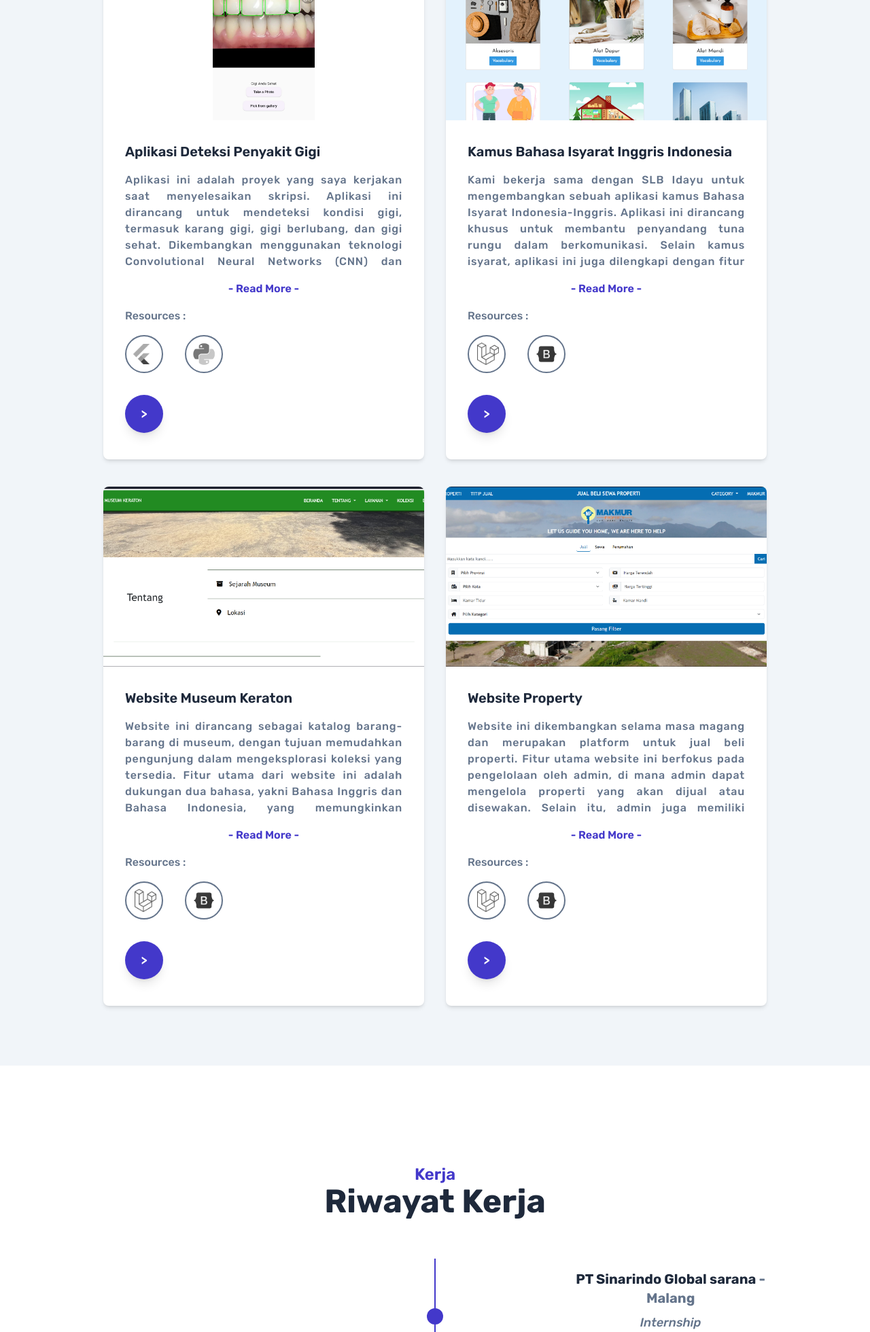
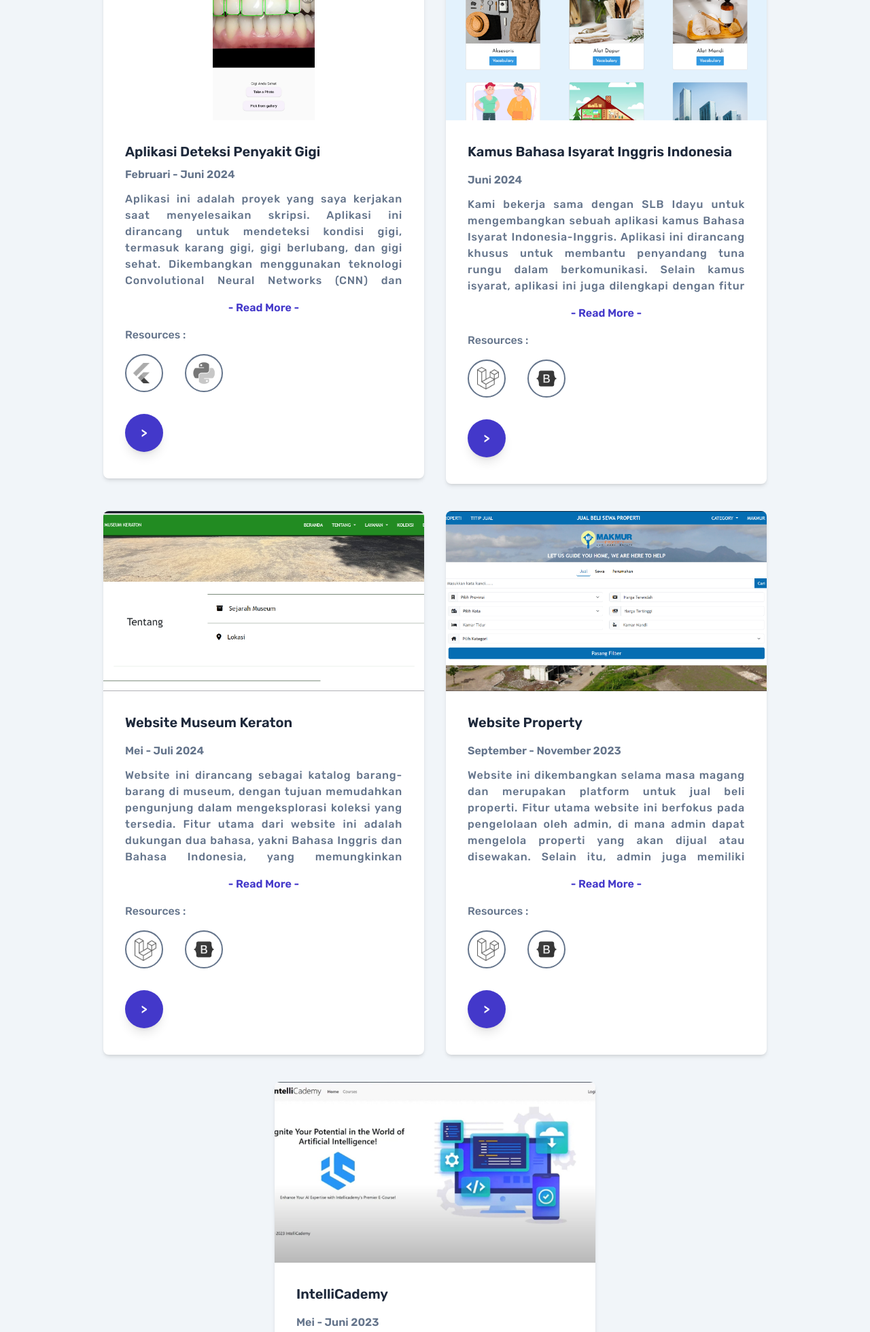
Before and after one commit to auryno19/auryno19.github.io, a PHP site: page / in a window 1280 px wide. Shown: the part 1701-3661 px from the top of the page at 68% size. Run offline with PHP 8.4, Linux system fonts and the light colour scheme; style sheets or scripts are compiled from the project's sources.

Commit message:
update project

```diff
--- a/index.html
+++ b/index.html
@@ -330,11 +330,13 @@
               />
               <div class="px-8 py-4">
                 <h2
-                  class="my-4 text-xl font-semibold text-dark dark:text-white"
+                  class="mb-2 mt-4 text-xl font-semibold text-dark dark:text-white"
                 >
                   Aplikasi Deteksi Penyakit Gigi
                 </h2>
-
+                <p class="mb-3 font-semibold text-secondary">
+                  Februari - Juni 2024
+                </p>
                 <input
                   type="checkbox"
                   class="readmore hidden"
@@ -394,7 +396,7 @@
                   <span
                     class="absolute left-6 top-1/4 truncate opacity-0 transition duration-300 group-hover:opacity-100"
                   >
-                    go to link
+                    Go to link
                   </span>
                   <span
                     class="absolute left-1/2 top-1/4 -translate-x-1/2 transition duration-700 group-hover:left-2/3 group-hover:translate-x-6"
@@ -420,6 +422,7 @@
                 >
                   Kamus Bahasa Isyarat Inggris Indonesia
                 </h2>
+                <p class="mb-3 font-semibold text-secondary">Juni 2024</p>
                 <input
                   type="checkbox"
                   class="readmore hidden"
@@ -478,7 +481,7 @@
                   <span
                     class="absolute left-6 top-1/4 truncate opacity-0 transition duration-300 group-hover:opacity-100"
                   >
-                    go to link
+                    Go to link
                   </span>
                   <span
                     class="absolute left-1/2 top-1/4 -translate-x-1/2 transition duration-700 group-hover:left-2/3 group-hover:translate-x-6"
@@ -504,6 +507,7 @@
                 >
                   Website Museum Keraton
                 </h2>
+                <p class="mb-3 font-semibold text-secondary">Mei - Juli 2024</p>
                 <input
                   type="checkbox"
                   class="readmore hidden"
@@ -556,13 +560,13 @@
                 </div>
                 <a
                   target="_blank"
-                  href="https://museum-keraton-sumenep.com"
+                  href="https://github.com/auryno19/museum-app"
                   class="card-link card-link-dark group"
                 >
                   <span
                     class="absolute left-6 top-1/4 truncate opacity-0 transition duration-300 group-hover:opacity-100"
                   >
-                    go to link
+                    Go to link
                   </span>
                   <span
                     class="absolute left-1/2 top-1/4 -translate-x-1/2 transition duration-700 group-hover:left-2/3 group-hover:translate-x-6"
@@ -588,6 +592,9 @@
                 >
                   Website Property
                 </h2>
+                <p class="mb-3 font-semibold text-secondary">
+                  September - November 2023
+                </p>
                 <input
                   type="checkbox"
                   class="readmore hidden"
@@ -646,7 +653,102 @@
                   <span
                     class="absolute left-6 top-1/4 truncate opacity-0 transition duration-300 group-hover:opacity-100"
                   >
-                    go to link
+                    Go to link
+                  </span>
+                  <span
+                    class="absolute left-1/2 top-1/4 -translate-x-1/2 transition duration-700 group-hover:left-2/3 group-hover:translate-x-6"
+                  >
+                    >
+                  </span>
+                </a>
+              </div>
+            </div>
+          </div>
+          <div class="mb-2 w-full p-4 md:w-1/2">
+            <div
+              class="w-full overflow-hidden rounded-lg bg-white shadow-md dark:bg-dark"
+            >
+              <img
+                src="./public/img/portfolio/intellicademy.jpeg"
+                alt="Website Property"
+                class="aspect-video w-full object-cover"
+              />
+              <div class="px-8 py-4">
+                <h2
+                  class="my-4 text-xl font-semibold text-dark dark:text-white"
+                >
+                  IntelliCademy
+                </h2>
+                <p class="mb-3 font-semibold text-secondary">Mei - Juni 2023</p>
+                <input
+                  type="checkbox"
+                  class="readmore hidden"
+                  id="read-more-5"
+                />
+                <div class="readmore-slide">
+                  <p
+                    class="text-justify text-base font-medium tracking-wider text-secondary"
+                  >
+                    Intellicademy adalah sebuah website e-course yang memiliki
+                    tiga role utama, yaitu admin, teacher, dan student, di mana
+                    masing-masing role memiliki fungsinya sendiri. Website ini
+                    dibangun menggunakan framework Laravel untuk back-end dan
+                    Bootstrap untuk front-end. Selain itu, website ini juga
+                    dilengkapi dengan fitur payment gateway yang terintegrasi
+                    dengan Midtrans. Saya berperan sebagai developer back-end
+                    dalam pengembangan proyek ini.
+                  </p>
+                </div>
+                <label for="read-more-5" class="cursor-pointer">
+                  <div
+                    class="mt-4 text-center font-semibold text-primary hover:text-dark dark:text-white dark:hover:opacity-75"
+                  >
+                    <p class="readmore-text-4">- Read More -</p>
+                  </div>
+                </label>
+                <div class="my-4">
+                  <p class="text-base font-medium text-secondary">
+                    Resources :
+                  </p>
+                </div>
+                <div class="my-4 flex">
+                  <div
+                    class="group mr-4 flex h-14 w-14 items-center justify-center rounded-full border-2 border-secondary transition duration-300 hover:border-0 hover:bg-secondary"
+                  >
+                    <img
+                      src="./public/img/laravel.png"
+                      alt="logo laravel"
+                      class="w-8 translate-x-[2px] grayscale transition duration-300 group-hover:grayscale-0"
+                    />
+                  </div>
+                  <div
+                    class="group mx-4 flex h-14 w-14 items-center justify-center rounded-full border-2 border-secondary transition duration-300 hover:border-0 hover:bg-secondary"
+                  >
+                    <img
+                      src="./public/img/bootstrap.png"
+                      alt="logo bootstrap"
+                      class="w-10 grayscale transition duration-300 group-hover:grayscale-0"
+                    />
+                  </div>
+                  <div
+                    class="group mx-4 flex h-14 w-14 items-center justify-center rounded-full border-2 border-secondary transition duration-300 hover:border-0 hover:bg-secondary"
+                  >
+                    <img
+                      src="./public/img/midtrans.png"
+                      alt="logo midtrans"
+                      class="w-6 grayscale transition duration-300 group-hover:grayscale-0"
+                    />
+                  </div>
+                </div>
+                <a
+                  target="_blank"
+                  href="https://www.youtube.com/watch?v=M2bXywQXCF8&t=16s"
+                  class="card-link card-link-dark group"
+                >
+                  <span
+                    class="absolute left-6 top-1/4 truncate opacity-0 transition duration-300 group-hover:opacity-100"
+                  >
+                    Go to link
                   </span>
                   <span
                     class="absolute left-1/2 top-1/4 -translate-x-1/2 transition duration-700 group-hover:left-2/3 group-hover:translate-x-6"
@@ -1219,33 +1321,33 @@
               </li>
             </ul>
           </div>
-          <!-- <div class="mb-12 w-full px-4 md:w-1/3">
+          <!-- <div class="w-full px-4 mb-12 md:w-1/3">
             <h3 class="mb-5 text-xl font-semibold text-white">
               Kategori Tulisan
             </h3>
             <ul class="text-slate-300">
               <li>
-                <a href="#" class="mb-3 inline-block hover:text-primary"
+                <a href="#" class="inline-block mb-3 hover:text-primary"
                   >Teknologi</a
                 >
               </li>
               <li>
-                <a href="#" class="mb-3 inline-block hover:text-primary"
+                <a href="#" class="inline-block mb-3 hover:text-primary"
                   >Gaya Hidup</a
                 >
               </li>
               <li>
-                <a href="#" class="mb-3 inline-block hover:text-primary"
+                <a href="#" class="inline-block mb-3 hover:text-primary"
                   >Programming</a
                 >
               </li>
               <li>
-                <a href="#" class="mb-3 inline-block hover:text-primary"
+                <a href="#" class="inline-block mb-3 hover:text-primary"
                   >Gaya Hidup</a
                 >
               </li>
               <li>
-                <a href="#" class="mb-3 inline-block hover:text-primary"
+                <a href="#" class="inline-block mb-3 hover:text-primary"
                   >Programming</a
                 >
               </li>
--- a/public/js/script.js
+++ b/public/js/script.js
@@ -82,9 +82,17 @@ const texts = document.querySelectorAll('[class^="readmore-text-"]');
 readmores.forEach((readmore, index) => {
   readmore.addEventListener("change", () => {
     if (texts[index]) {
-      texts[index].innerHTML = readmore.checked
-        ? "- Read Less -"
-        : "- Read More -";
+      texts[index].innerHTML = readmore.checked;
+      if (texts[index]) {
+        if (readmore.checked) {
+          texts[index].innerHTML = "- Read Less -";
+        } else {
+          texts[index].innerHTML = "- Read Less -";
+          setTimeout(() => {
+            texts[index].innerHTML = "- Read More -";
+          }, 800);
+        }
+      }
     } else {
       console.error(
         `Tidak ditemukan elemen readmore-text dengan indeks ${index}`,
--- a/src/css/input.css
+++ b/src/css/input.css
@@ -82,4 +82,7 @@
   [id^="read-more-"]:checked + div {
     @apply h-auto max-h-screen;
   }
+  [id^="read-more-"]:unchecked + div {
+    @apply h-36;
+  }
 }
```
Also changed, not shown: public/img/midtrans.png (added), public/img/portfolio/intellicademy.jpeg (added).
